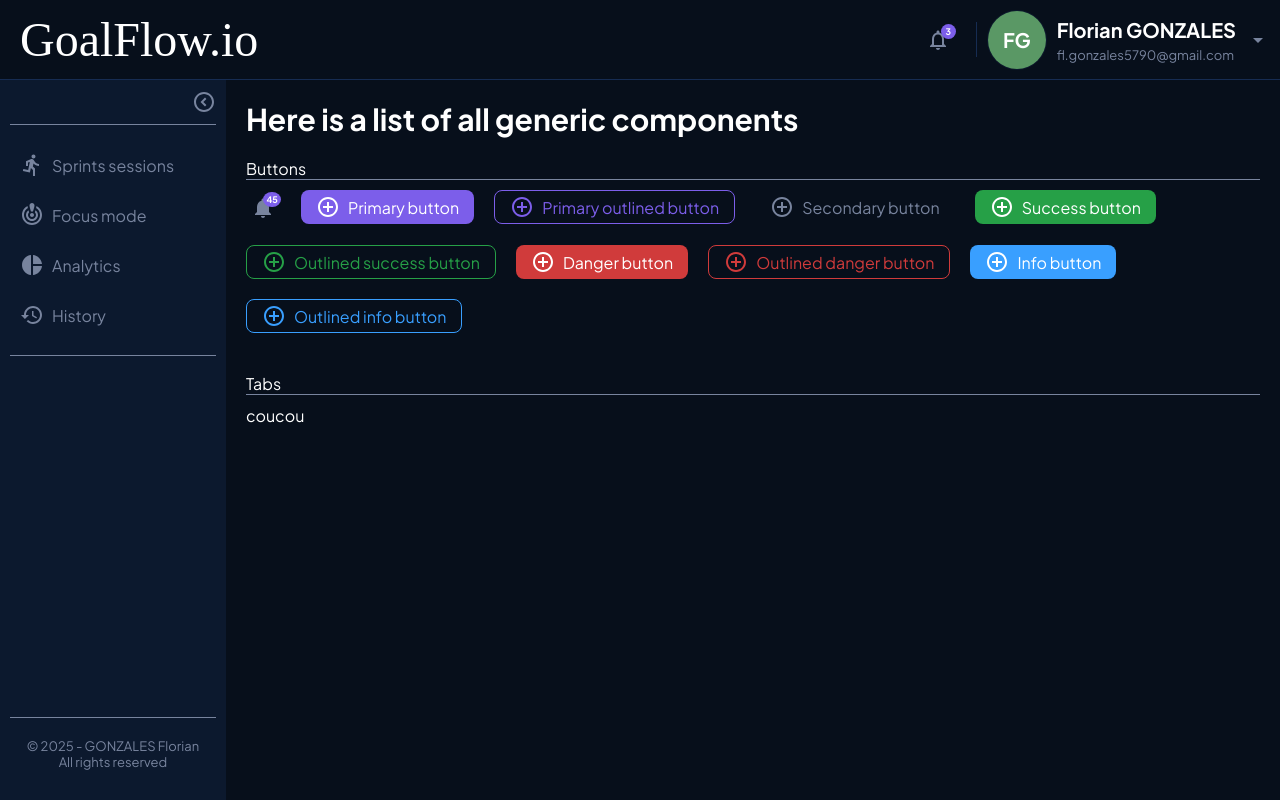
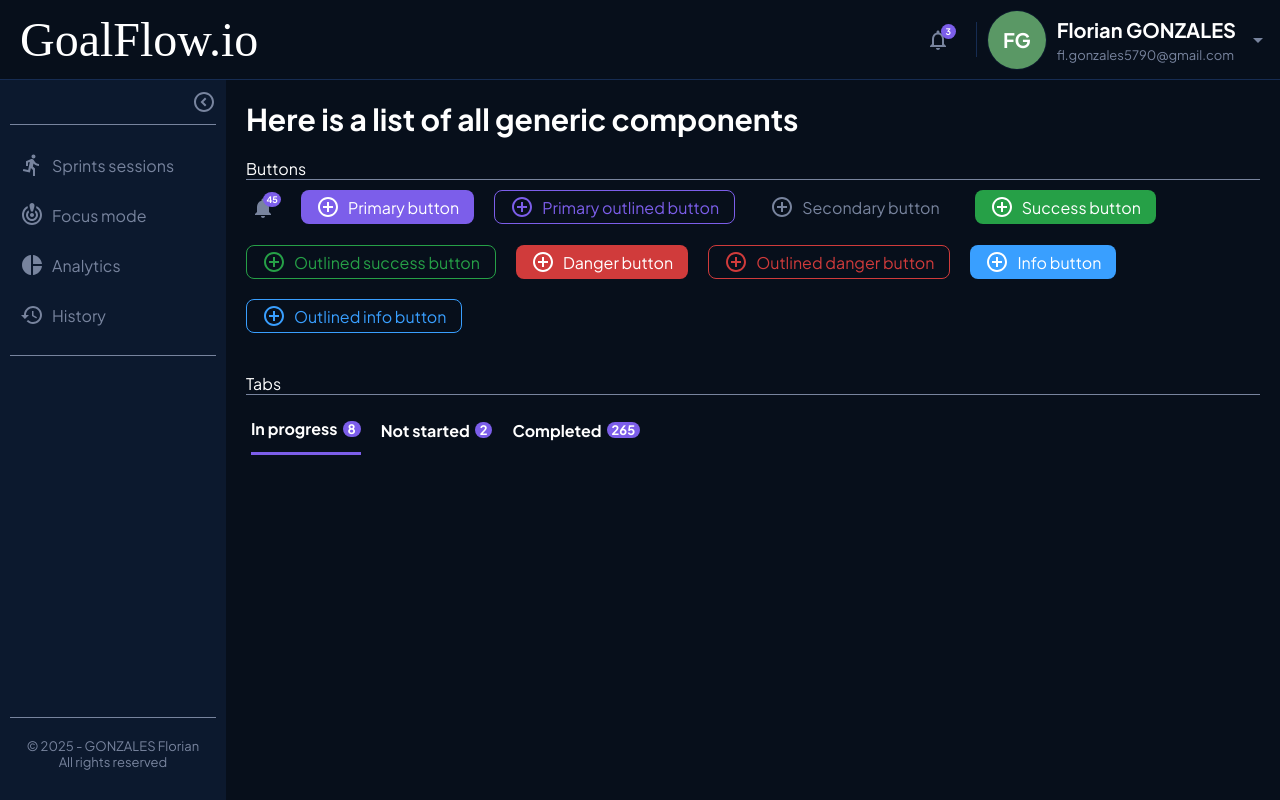
Before and after one commit to SkyHuss/GoalFlow.io, a React (Vite) app in the folder frontend/: page /design in a window 1280 px wide. Built offline with nearby package versions, Linux system fonts and the light colour scheme; a web font is replaced by a local one.

Commit message:
feat(front-generic): implement generic tab item

```diff
--- /dev/null
+++ b/frontend/src/components/generic/tab/Tab.css
@@ -0,0 +1,39 @@
+.tab-container {
+    display: flex;
+    gap: 20px;
+    padding: 0 5px;
+}
+
+.tab-container .tab-item {
+    display: flex;
+    align-items: center;
+    justify-content: space-between;
+    gap: 5px;
+    height: 50px;
+    font-weight: bold;
+    color: var(--text-primary);
+    font-size: var(--p);
+    transition: all 0.2s;
+}
+
+
+.tab-container .tab-item.active {
+    border-bottom: solid 3px var(--primary-400);
+}
+
+.tab-container .tab-item:hover {
+    background-color: rgba(255, 255, 255, 0.1);
+    cursor: pointer;
+}
+
+.tab-container .tab-item .label {
+    user-select: none;
+}
+
+.tab-container .tab-item .count {
+    background-color: var(--primary-400);
+    padding: 0 5px;
+    border-radius: 8px;
+    font-size: var(--xx-small);
+    user-select: none;
+}
--- /dev/null
+++ b/frontend/src/components/generic/tab/Tab.tsx
@@ -0,0 +1,25 @@
+import './Tab.css'
+
+export interface TabItem {
+    id: number;
+    label: string;
+    count: number;
+
+}
+
+interface Props {
+    tabs: TabItem[]
+    selectTabId: number;
+    setSelectedTabId: (id: number) => void;
+}
+
+export default function Tab({tabs, selectTabId, setSelectedTabId}: Props) {
+    return <div className="tab-container">
+        {tabs.map(item => (
+            <div className={`tab-item ${item.id === selectTabId ? 'active' : ''}`} key={'tab'+item.id} onClick={() => setSelectedTabId(item.id)}>
+                <div className="label">{item.label}</div>
+                <div className="count">{item.count}</div>
+            </div>
+        ))}
+    </div>
+}
--- a/frontend/src/pages/designWorkshop/DesignWorkshop.tsx
+++ b/frontend/src/pages/designWorkshop/DesignWorkshop.tsx
@@ -3,8 +3,19 @@ import NavButton from '../../components/generic/navButton/NavButton';
 import './DesignWorkshop.css';
 import ActionButton from '../../components/generic/actionButton/ActionButton';
 import { ButtonType } from '../../constants/buttons/buttonsTypes';
+import Tab, { TabItem } from '../../components/generic/tab/Tab';
+import { useState } from 'react';
 
 export default function DesignWorkshop() {
+
+    const tabsItems: TabItem[] = [
+        {id: 0, label: 'In progress', count: 8},
+        {id: 1, label: 'Not started', count: 2},
+        {id: 2, label: 'Completed', count: 265},
+    ];
+
+    const [selectedTabId, setSelectedTabId] = useState<number>(0);
+
     return <div className="design-workshop-container">
         <div className="header">Here is a list of all generic components</div>
         <div className="components">
@@ -22,14 +33,13 @@ export default function DesignWorkshop() {
                     <ActionButton icon={AddCircleOutline} type={ButtonType.Danger} outlined={true} label='Outlined danger button' onClick={() => {console.log("action button clicked !")}}/>
                     <ActionButton icon={AddCircleOutline} type={ButtonType.Info} label='Info button' onClick={() => {console.log("action button clicked !")}}/>
                     <ActionButton icon={AddCircleOutline} type={ButtonType.Info} outlined={true} label='Outlined info button' onClick={() => {console.log("action button clicked !")}}/>
-
                 </div>
             </div>
             {/* Tabs */}
             <div className='section'>
                 Tabs
                 <div className="items">
-                    coucou
+                    <Tab tabs={tabsItems} selectTabId={selectedTabId} setSelectedTabId={setSelectedTabId}/>
                 </div>
             </div>
 
```
